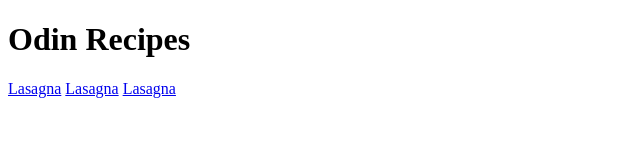
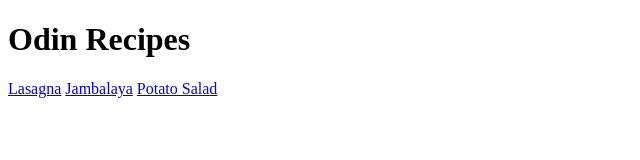
Before and after one commit to medialedger/odin-recipes, a plain HTML site: page index.html in a window 1280 px wide. Shown: the full height of the page, 0-640 px from the left. Drawn offline with Linux system fonts and the light colour scheme.

Commit message:
Fixing index nav link names

```diff
--- a/index.html
+++ b/index.html
@@ -9,8 +9,8 @@
 	<h1>Odin Recipes</h1>
 	<nav>
 		<a href="./recipes/lasagna.html">Lasagna</a>
-		<a href="./recipes/jambalaya.html">Lasagna</a>
-		<a href="./recipes/potato-salad.html">Lasagna</a>
+		<a href="./recipes/jambalaya.html">Jambalaya</a>
+		<a href="./recipes/potato-salad.html">Potato Salad</a>
 	</nav>
 </body>
 </html>
```
